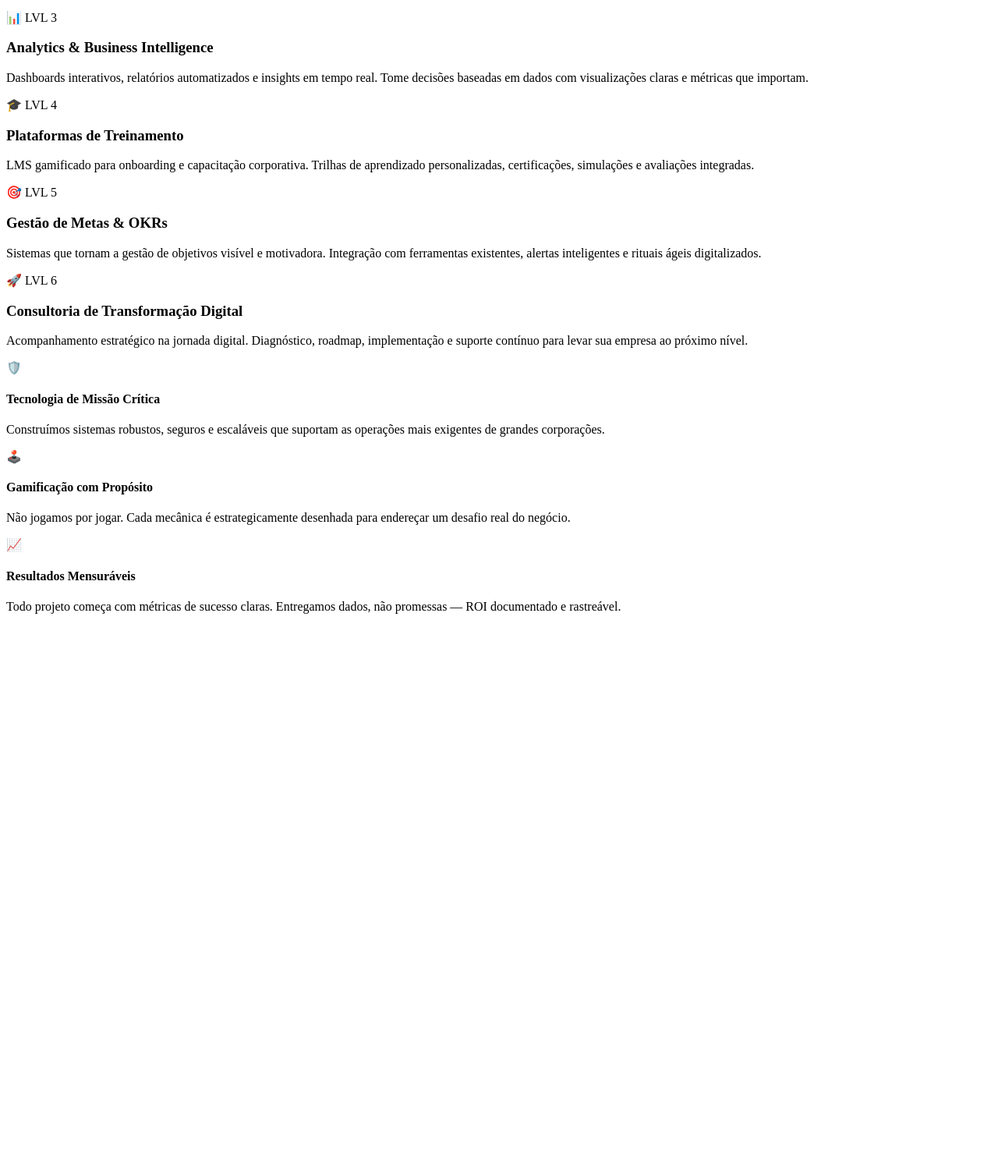
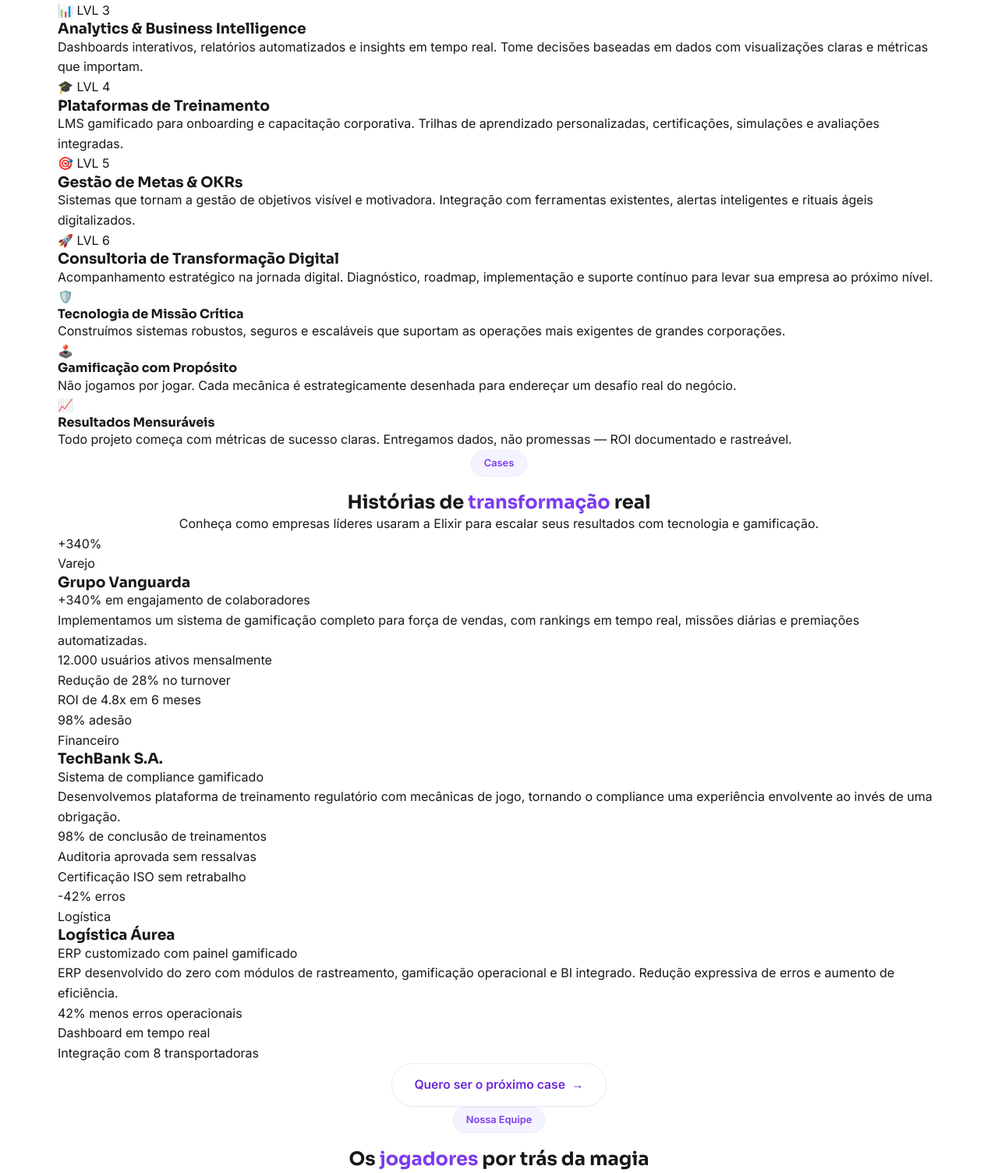
Before and after one commit to ECODRIVEBG/ELIXIR, a plain HTML site: page index.html in a window 1280 px wide. Shown: the part 688-2192 px from the top of the page at 78% size. Before the commit the page ends 1491 px from the top, so only its background shows below. Drawn offline with Linux system fonts and the light colour scheme.

Commit message:
cases, equipe, footer e contato e primeira parte do css

```diff
--- a/index.html
+++ b/index.html
@@ -70,7 +70,7 @@
     </section>
 
     <section class="section" id="servicos">
-        '<div class="container">
+        <div class="container">
             <p class="eyebrow center">Serviços</p>
             <h2 class="section-title center">Soluções que <span class="highlight">desbloqueiam</span> resultados</h2>
             <p class="section-subtitle center">
@@ -154,6 +154,112 @@
         </div>
     </section>
 
+    <section class="section section-alt" id="cases">
+        <div class="container">
+            <p class="eyebrow center">Cases</p>
+            <h2 class="section-title center">Histórias de <span class="highlight">transformação</span> real</h2>
+            <p class="section-subtitle center">
+            Conheça como empresas líderes usaram a Elixir para escalar seus resultados
+            com tecnologia e gamificação.
+            </p>
+
+            <div class="cases-grid">
+            <article class="case-card">
+                <div class="case-image case-image-1">
+                <span class="case-tag">+340%</span>
+                </div>
+                <div class="case-body">
+                <span class="case-category">Varejo</span>
+                <h3>Grupo Vanguarda</h3>
+                <p class="case-highlight">+340% em engajamento de colaboradores</p>
+                <p>Implementamos um sistema de gamificação completo para força de vendas, com rankings em tempo real, missões diárias e premiações automatizadas.</p>
+                <ul class="case-list">
+                    <li>12.000 usuários ativos mensalmente</li>
+                    <li>Redução de 28% no turnover</li>
+                    <li>ROI de 4.8x em 6 meses</li>
+                </ul>
+                </div>
+            </article>
+
+            <article class="case-card">
+                <div class="case-image case-image-2">
+                <span class="case-tag">98% adesão</span>
+                </div>
+                <div class="case-body">
+                <span class="case-category">Financeiro</span>
+                <h3>TechBank S.A.</h3>
+                <p class="case-highlight">Sistema de compliance gamificado</p>
+                <p>Desenvolvemos plataforma de treinamento regulatório com mecânicas de jogo, tornando o compliance uma experiência envolvente ao invés de uma obrigação.</p>
+                <ul class="case-list">
+                    <li>98% de conclusão de treinamentos</li>
+                    <li>Auditoria aprovada sem ressalvas</li>
+                    <li>Certificação ISO sem retrabalho</li>
+                </ul>
+                </div>
+            </article>
+
+            <article class="case-card">
+                <div class="case-image case-image-3">
+                <span class="case-tag">-42% erros</span>
+                </div>
+                <div class="case-body">
+                <span class="case-category">Logística</span>
+                <h3>Logística Áurea</h3>
+                <p class="case-highlight">ERP customizado com painel gamificado</p>
+                <p>ERP desenvolvido do zero com módulos de rastreamento, gamificação operacional e BI integrado. Redução expressiva de erros e aumento de eficiência.</p>
+                <ul class="case-list">
+                    <li>42% menos erros operacionais</li>
+                    <li>Dashboard em tempo real</li>
+                    <li>Integração com 8 transportadoras</li>
+                </ul>
+                </div>
+            </article>
+            </div>
+
+            <div class="center">
+            <a href="#contato" class="btn btn-outline">Quero ser o próximo case <span aria-hidden="true">→</span></a>
+            </div>
+        </div>
+    </section>
+
+    <section class="section" id="equipe">
+        <div class="container">
+            <p class="eyebrow center">Nossa Equipe</p>
+            <h2 class="section-title center">Os <span class="highlight">jogadores</span> por trás da magia</h2>
+            <p class="section-subtitle center">
+            Um time multidisciplinar de especialistas com passagens por grandes empresas
+            e uma paixão em comum: criar soluções que transformam negócios.
+            </p>
+
+            <div class="team-grid">
+            <article class="team-card">
+                <div class="team-photo" aria-hidden="true"></div>
+                <div class="team-body">
+                <h3>Nome do integrante</h3>
+                <span class="team-role">Função</span>
+                <p>Breve descrição da trajetória e da especialidade dessa pessoa dentro da Elixir — substitua pelo texto real de cada integrante do grupo.</p>
+                </div>
+            </article>
+            <article class="team-card">
+                <div class="team-photo" aria-hidden="true"></div>
+                <div class="team-body">
+                <h3>Nome do integrante</h3>
+                <span class="team-role">Função</span>
+                <p>Breve descrição da trajetória e da especialidade dessa pessoa dentro da Elixir — substitua pelo texto real de cada integrante do grupo.</p>
+                </div>
+            </article>
+            <article class="team-card">
+                <div class="team-photo" aria-hidden="true"></div>
+                <div class="team-body">
+                <h3>Nome do integrante</h3>
+                <span class="team-role">Função</span>
+                <p>Breve descrição da trajetória e da especialidade dessa pessoa dentro da Elixir — substitua pelo texto real de cada integrante do grupo.</p>
+                </div>
+            </article>
+            </div>
+        </div>
+    </section>
+
 </main>
 
 </body>
--- a/styles.css
+++ b/styles.css
@@ -0,0 +1,119 @@
+:root {
+  --purple-900: #4c1d95;
+  --purple-700: #6d28d9;
+  --purple-600: #7c3aed;
+  --purple-500: #8b5cf6;
+  --purple-100: #ede9fe;
+  --purple-50: #f5f3ff;
+  --ink: #18181b;
+  --gray-700: #3f3f46;
+  --gray-500: #71717a;
+  --gray-200: #e4e4e7;
+  --gray-100: #f4f4f5;
+  --white: #ffffff;
+
+  --font-display: 'Sora', sans-serif;
+  --font-body: 'Inter', sans-serif;
+
+  --radius-lg: 20px;
+  --radius-md: 14px;
+  --radius-sm: 10px;
+
+  --shadow-card: 0 1px 2px rgba(24, 24, 27, 0.04), 0 8px 24px rgba(76, 29, 149, 0.06);
+}
+
+* { box-sizing: border-box; }
+
+html { scroll-behavior: smooth; }
+
+body {
+  margin: 0;
+  font-family: var(--font-body);
+  color: var(--ink);
+  background: var(--white);
+  line-height: 1.6;
+  -webkit-font-smoothing: antialiased;
+}
+
+h1, h2, h3, h4 {
+  font-family: var(--font-display);
+  color: var(--ink);
+  margin: 0;
+  line-height: 1.15;
+}
+
+p { margin: 0; }
+a { color: inherit; text-decoration: none; }
+ul { list-style: none; margin: 0; padding: 0; }
+
+.container {
+  max-width: 1180px;
+  margin: 0 auto;
+  padding: 0 24px;
+}
+
+.center { text-align: center; }
+.highlight { color: var(--purple-600); }
+
+@media (prefers-reduced-motion: reduce) {
+  html { scroll-behavior: auto; }
+  * { animation: none !important; transition: none !important; }
+}
+
+a:focus-visible,
+button:focus-visible,
+input:focus-visible,
+textarea:focus-visible {
+  outline: 2px solid var(--purple-600);
+  outline-offset: 2px;
+}
+
+/* ============ Eyebrow ============ */
+.eyebrow {
+  display: inline-block;
+  font-family: var(--font-body);
+  font-size: 0.8rem;
+  font-weight: 600;
+  color: var(--purple-600);
+  background: var(--purple-50);
+  border: 1px solid var(--purple-100);
+  padding: 6px 16px;
+  border-radius: 999px;
+  margin: 0 0 20px;
+}
+.eyebrow.center { display: block; width: fit-content; margin-left: auto; margin-right: auto; }
+
+/* ============ Buttons ============ */
+.btn {
+  display: inline-flex;
+  align-items: center;
+  gap: 8px;
+  font-family: var(--font-body);
+  font-weight: 600;
+  font-size: 0.98rem;
+  padding: 14px 28px;
+  border-radius: 999px;
+  border: none;
+  cursor: pointer;
+  transition: transform 0.15s ease, box-shadow 0.15s ease;
+}
+.btn:hover { transform: translateY(-1px); }
+
+.btn-primary {
+  background: linear-gradient(135deg, var(--purple-600), var(--purple-900));
+  color: var(--white);
+  box-shadow: 0 10px 24px rgba(109, 40, 217, 0.28);
+}
+.btn-primary:hover { box-shadow: 0 14px 30px rgba(109, 40, 217, 0.36); }
+
+.btn-outline {
+  background: var(--white);
+  color: var(--purple-700);
+  border: 1.5px solid var(--purple-100);
+  box-shadow: 0 1px 2px rgba(24,24,27,0.04);
+}
+.btn-outline:hover { border-color: var(--purple-600); }
+
+.btn-small { padding: 10px 20px; font-size: 0.88rem; }
+.btn-full { width: 100%; justify-content: center; }
+.btn-icon { font-size: 0.85em; }
```
